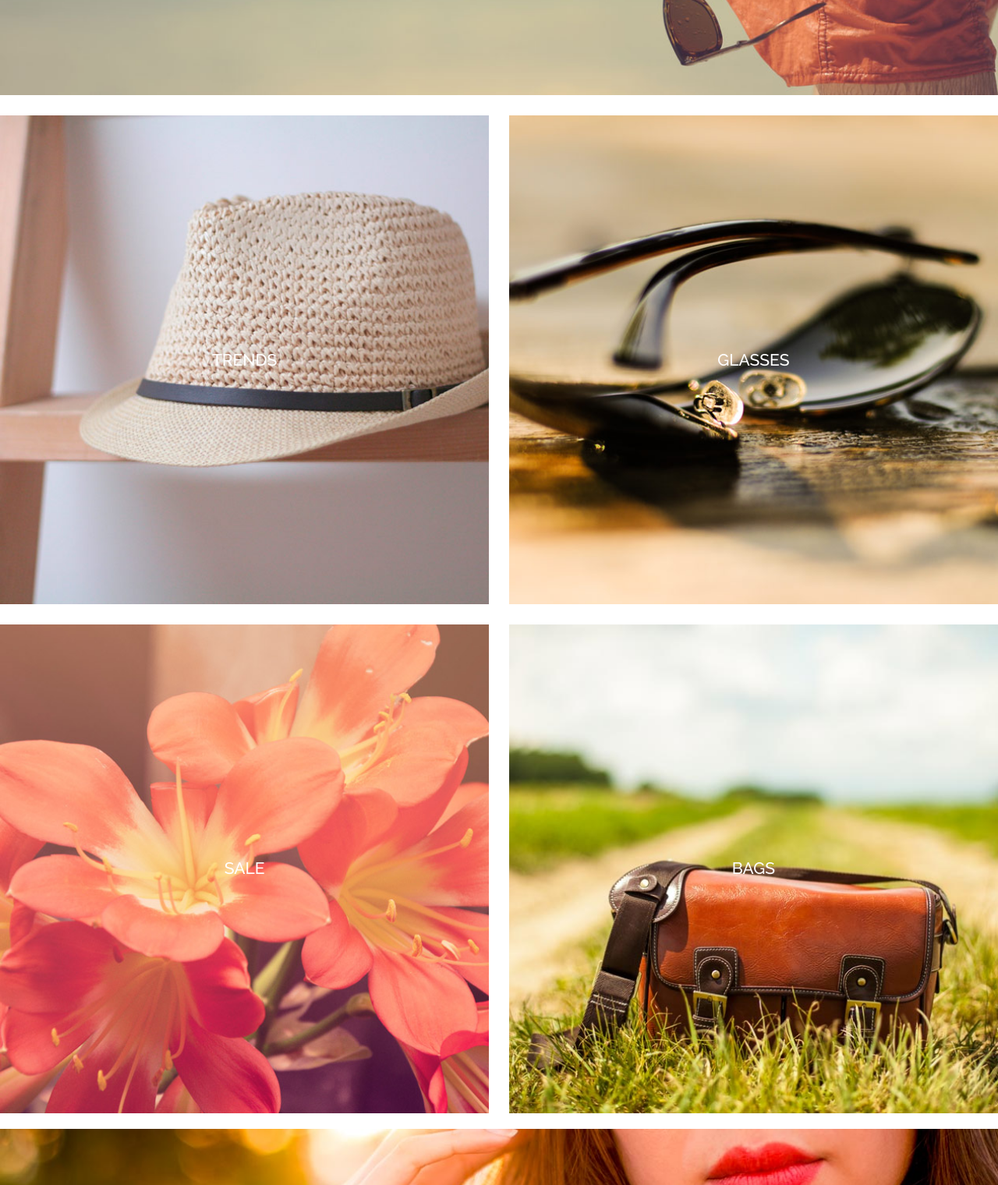
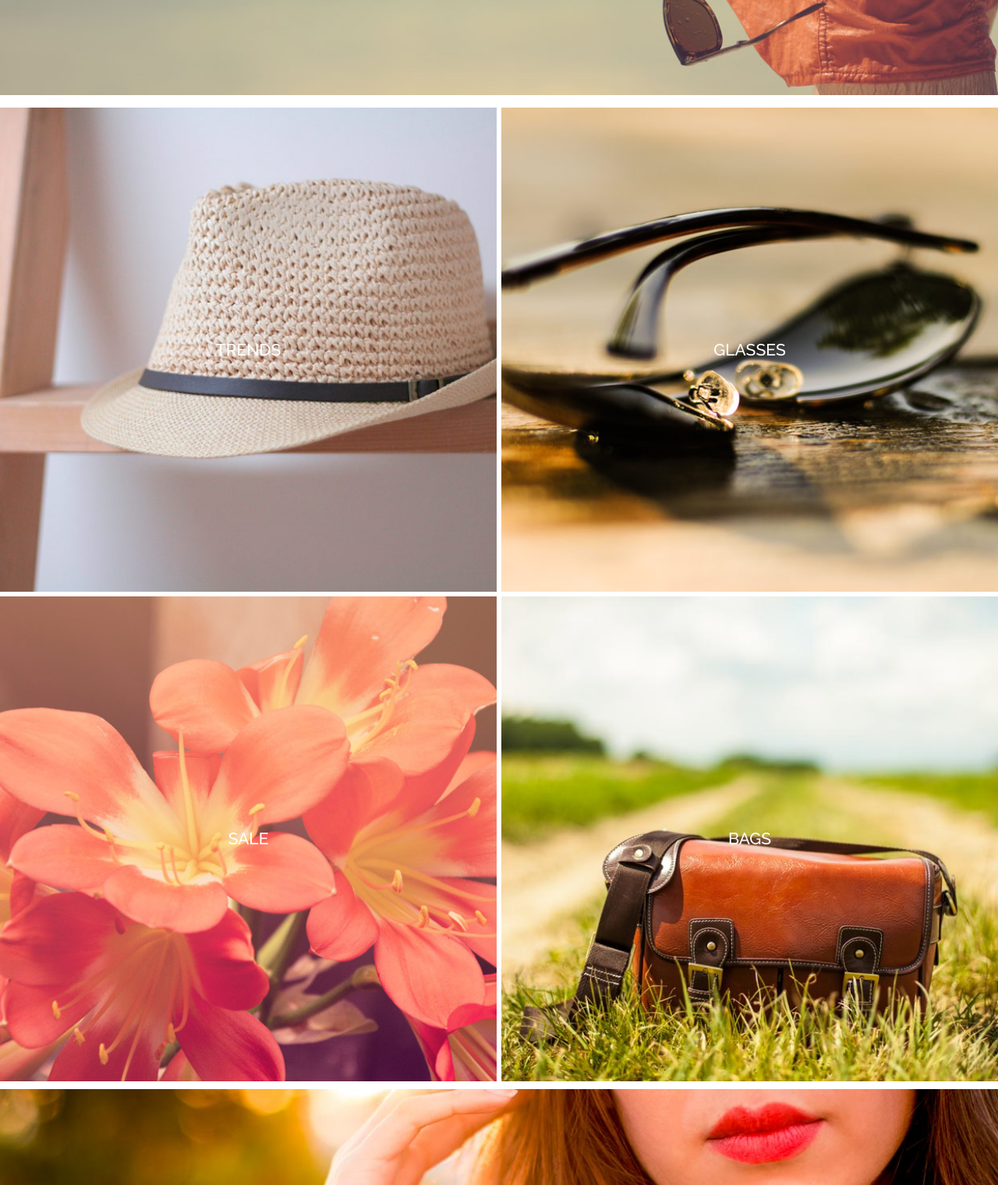
Before and after one commit to AndreiEgorov/aloha-website, a plain HTML site: page index.html in a window 1280 px wide. Shown: the part 1280-2800 px from the top of the page at 78% size. Drawn offline with nearby package versions, Linux system fonts and the light colour scheme.

Commit message:
fixed the main flexbox

```diff
--- a/style.css
+++ b/style.css
@@ -368,6 +368,7 @@ li.nav{
 
 
 
+
 .categories{
     color: white;
     font-family: "Raleway";
@@ -377,6 +378,7 @@ li.nav{
     flex-wrap: wrap;
     align-content: center;
     align-content: stretch;
+
 }
 
 .men{
@@ -384,7 +386,7 @@ li.nav{
     background-position: center;
     background-size: 100%;
     background-repeat: no-repeat;
-    width: 100vw;
+    flex-basis: 100%;
     height: 50vw;
     margin-bottom: 1%;
  }
@@ -401,9 +403,11 @@ li.nav{
     background-position: center;
     background-size:100%;
     background-repeat: no-repeat;
-    flex-basis: 49vw;
+    flex-basis: 50%;
     height: 49vw;
-    margin: 1% 1% 1% 0%;
+    border-width: 0.25rem 0.25rem 0.25rem 0rem;
+    border-style: solid;
+    border-color: white;
 }
 
 .trends li{
@@ -419,9 +423,11 @@ li.nav{
     background-position: center;
     background-size: 100%;
     background-repeat: no-repeat;
-    flex-basis: 49vw;
+    flex-basis: 50%;
     height: 49vw;
-    margin: 1% 0% 1% 1%;
+    border-width: 0.25rem 0 0.25rem 0.25rem;
+    border-style: solid;
+    border-color: white;
 
 }
 .glasses li{
@@ -437,9 +443,11 @@ li.nav{
     background-position: center;
     background-size: 100%;
     background-repeat: no-repeat;
-    flex-basis: 49vw;
+    flex-basis: 50%;
     height: 49vw;
-    margin: 1% 1% 1% 0%;
+    border-width: 0.25rem 0.25rem 0.25rem 0rem;
+    border-style: solid;
+    border-color: white;
 }
 .sale li{
     height: 100%;
@@ -454,9 +462,11 @@ li.nav{
     background-position: center;
     background-size: 100%;
     background-repeat: no-repeat;
-    flex-basis: 49vw;
+    flex-basis: 50%;
     width: 49vw;
-    margin: 1% 0% 1% 1%;
+    border-width: 0.25rem 0 0.25rem 0.25rem;
+    border-style: solid;
+    border-color: white;
 }
 .bags li{
     height: 100%;
@@ -470,7 +480,7 @@ li.nav{
     background-position: center;
     background-size:100%;
     background-repeat: no-repeat;
-    flex-basis: 100vw;
+    flex-basis: 100%;
     height: 50vw;
     margin-top: 7px;
 
@@ -487,7 +497,7 @@ li.nav{
     background-position: center;
     background-size: 100%;
     background-repeat: no-repeat;
-    width: 100vw;
+    width: 100%;
     height: 50vh;
 }
 
```
